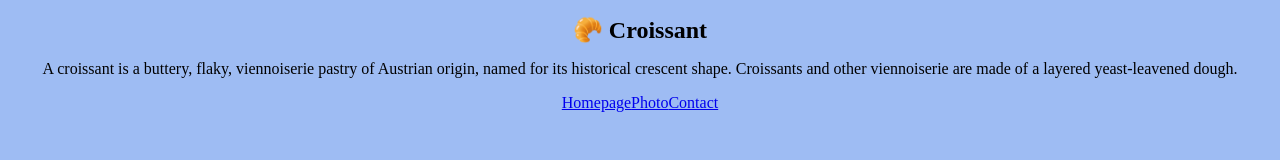
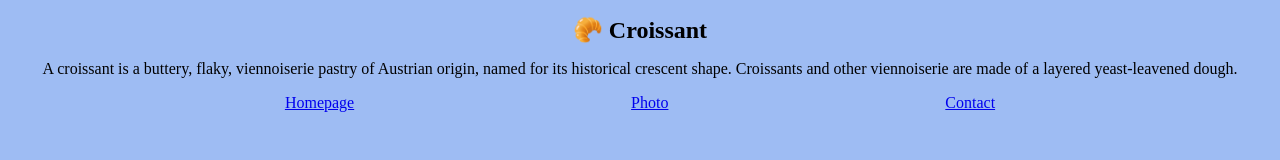
Before and after one commit to mmnngo/croissant, a plain HTML site: page index.html in a window 1280 px wide. Drawn offline with Linux system fonts and the light colour scheme.

Commit message:
Update styles.css

```diff
--- a/src/styles.css
+++ b/src/styles.css
@@ -11,9 +11,8 @@ p {
 
 .navigation-links {
   display: flex;
-  justify-content: center;
+  justify-content: space-evenly;
   text-align: center;
-  margin: 0 10px;
 }
 .croissant-image {
   max-width: 100%;
```
